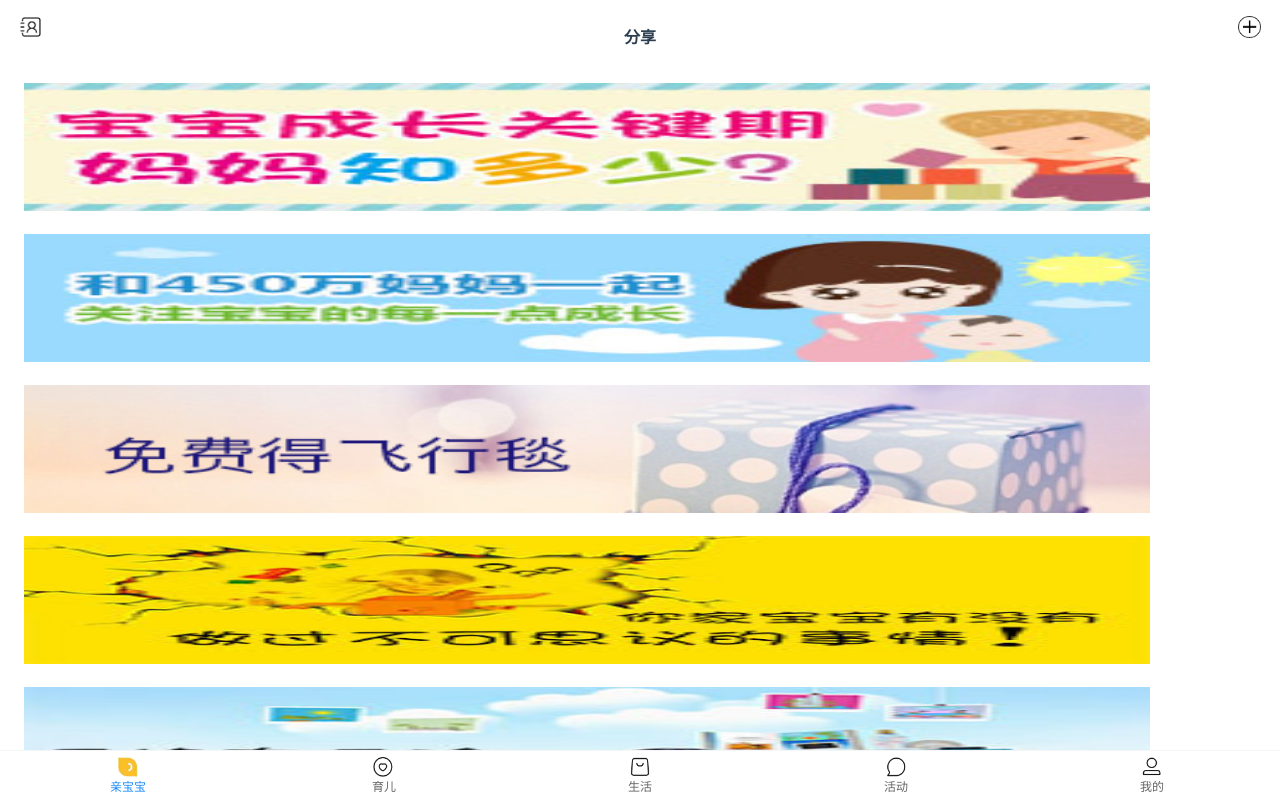
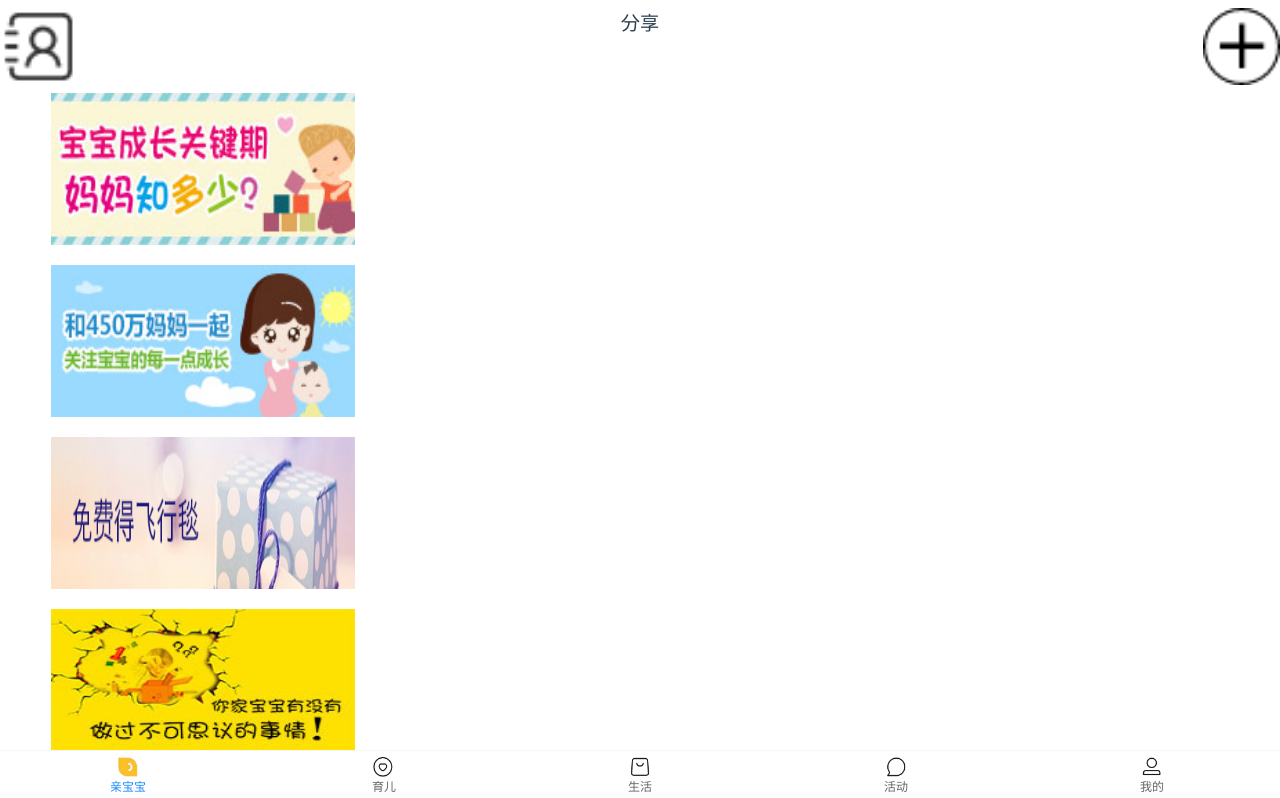
Before and after one commit to baizhaozhao125/baby, a Vue app: page /Chat in a window 1280 px wide. Shown: the top 798 px of the page. Built offline with nearby package versions, Linux system fonts and the light colour scheme.

Commit message:
分享页面调整

```diff
--- a/src/views/ChatCom/Chat.vue
+++ b/src/views/ChatCom/Chat.vue
@@ -1,26 +1,38 @@
 <template>
-  <div id="container" style="width:100%;">
+  <div id="container">
     <!-- 顶部图表 -->
     <div class="all">
-    <img class="d2" src="../../assets/chat/11.png" >
+      <img class="d2" src="../../assets/chat/11.png" />
       <p class="size">分享</p>
-    <img class="d1" src="../../assets/chat/10.png" >
+      <img class="d1" src="../../assets/chat/10.png" />
     </div>
     <!-- 分享图片 -->
+    <div>
       <div class="frist">
-    <img class="tu" src="../../assets/chat/12.jpg" >
+        <a href="https://m.jd.com/">
+          <img class="tu" src="../../assets/chat/12.jpg" />
+        </a>
       </div>
       <div class="frist">
-    <img class="tu" src="../../assets/chat/14.jpg" >
+        <a href="https://m.jd.com/">
+          <img class="tu" src="../../assets/chat/14.jpg" />
+        </a>
       </div>
       <div class="frist">
-  <img class="tu" src="../../assets/chat/18.jgp.jpg" >
+        <a href="https://m.jd.com/">
+          <img class="tu" src="../../assets/chat/18.jgp.jpg" />
+        </a>
       </div>
       <div class="frist">
-  <img class="tu" src="../../assets/chat/19.jpg" >
+        <a href="https://m.jd.com/">
+          <img class="tu" src="../../assets/chat/19.jpg" />
+        </a>
       </div>
       <div class="frist">
-  <img class="tu" src="../../assets/chat/20.jpg" >
+        <a href="https://m.jd.com/">
+          <img class="tu" src="../../assets/chat/20.jpg" />
+        </a>
+      </div>
     </div>
     <!-- 加空div显示页面全部的内容 -->
     <div style="margin-top:3rem;"></div>
@@ -32,41 +44,29 @@ import HomeFooter from "../pages/footer";
 export default {
   components: {
     HomeFooter
-  },
   }
+};
 </script>
-<style scoped>
+<style lang="scss" scoped>
 .all{
   display: flex;
-  justify-content:space-between;
+  flex-direction:row;
+  justify-content: space-between;
+  margin-top: 0.5rem;
+  width:100%;
 }
-.tu +.tu{
-width:88%;
-height:8rem;
-border:1.5rem solid white;
+.all img{
+  width:6%;
+  height:6%
 }
-.tu{
-width:88%;
-height:8rem;
-border-top:1.2rem solid white;
-border-right:1.5rem solid white;
-border-left:1.5rem solid white;
+.all p{
+  font-size: 1.2rem;
+  margin:0;padding:0;
 }
-.d1{
-  width:1.4rem;
-  height:1.4rem;
-  margin-right:1.2rem;
-  margin-top:1rem;
-}
-.d2{
-  width:1.4rem;
-  height:1.4rem;
-  margin-left:1.2rem;
-  margin-top:1rem;
-}
-.size{
-  font-size:1rem;
-  margin-top:1.5rem;
-  font-weight: 600;
+.tu {
+  width: 19rem;
+  height: 9.5rem;
+  padding:0.5rem 2rem;
+  margin-left:1.5%
 }
 </style>
--- a/src/views/Community.vue
+++ b/src/views/Community.vue
@@ -1,11 +1,9 @@
 <template>
   <div id="container">
     <div>
-     <img id="img1" src="../assets/community/1_03.png" alt="">
+      <img id="img1" src="../assets/community/1_03.png" alt />
       <h3 style="margin-left:7rem">欢迎来到宝宝社区</h3>
-     <van-notice-bar
-      text="欢迎来到本社区,即日起专家讲师在线免费分享宝宝健康成长经验"
-      left-icon="volume-o"/>
+      <van-notice-bar text="欢迎来到本社区,即日起专家讲师在线免费分享宝宝健康成长经验" left-icon="volume-o" />
 
       <!-- <input type="text" placeholder="宝宝成长计划"><button>搜索</button> -->
       <van-search placeholder="请输入搜索关键词" v-model="value" />
@@ -13,130 +11,172 @@
     <!-- 小图标基础用法 -->
     <div style="display:flex;justify-content:space-around">
       <div>
-              <img style="width:60%;margin-top:0.3rem;margin-left:1rem" src="../assets/community/食谱.png" alt="">
-              <a href="javascript:;"><h6>食谱</h6></a>
+        <img
+          style="width:60%;margin-top:0.3rem;margin-left:1rem"
+          src="../assets/community/食谱.png"
+          alt
+        />
+        <a href="javascript:;">
+          <h6>食谱</h6>
+        </a>
       </div>
       <div>
-              <img style="width:60%;margin-top:0.3rem;margin-left:1rem" src="../assets/community/听听内容.png" alt="">
-              <a href="javascript:;"><h6>听听</h6></a>
+        <img
+          style="width:60%;margin-top:0.3rem;margin-left:1rem"
+          src="../assets/community/听听内容.png"
+          alt
+        />
+        <a href="javascript:;">
+          <h6>听听</h6>
+        </a>
       </div>
       <div style="margin-top:0.4rem">
-              <img style="width:50%;margin-top:0.3rem;margin-left:1.5rem" src="../assets/community/百科 (1).png" alt="">
-              <a href="javascript:;"><h6>百科</h6></a>
+        <img
+          style="width:50%;margin-top:0.3rem;margin-left:1.5rem"
+          src="../assets/community/百科 (1).png"
+          alt
+        />
+        <a href="javascript:;">
+          <h6>百科</h6>
+        </a>
       </div>
       <div>
-              <img style="width:60%;margin-top:0.3rem;margin-left:1.1rem" src="../assets/community/问答.png" alt="">
-              <a href="javascript:;"><h6>问答</h6></a>
+        <img
+          style="width:60%;margin-top:0.3rem;margin-left:1.1rem"
+          src="../assets/community/问答.png"
+          alt
+        />
+        <a href="javascript:;">
+          <h6>问答</h6>
+        </a>
       </div>
     </div>
 
-        <img src="../assets/community/1_02.png" style="width:100%" alt="">
+    <img src="../assets/community/1_02.png" style="width:100%" alt />
     <h4 style="margin-left:2rem">-----------------------知识专题-----------------------</h4>
     <div style="background-color:#f7f7f7; ">
       <div style="margin-left:2rem">
-            <img id="yuner" src="../assets/community/婚前备孕 (1).png" alt=""><a href="">备孕</a>
-            <img id="yuner" src="../assets/community/怀孕 (2).png" alt=""><a href="">怀孕</a>
-            <img id="yuner" src="../assets/community/yr.png" alt=""><a href="">0-1岁</a>
-            <img id="yuner" src="../assets/community/yinger_1.png" alt=""><a href="">1-2岁</a>
-            <img id="yuner" src="../assets/community/yinger.png" alt=""><a href="">2-3岁</a>
+        <img id="yuner" src="../assets/community/婚前备孕 (1).png" alt />
+        <a href>备孕</a>
+        <img id="yuner" src="../assets/community/怀孕 (2).png" alt />
+        <a href>怀孕</a>
+        <img id="yuner" src="../assets/community/yr.png" alt />
+        <a href>0-1岁</a>
+        <img id="yuner" src="../assets/community/yinger_1.png" alt />
+        <a href>1-2岁</a>
+        <img id="yuner" src="../assets/community/yinger.png" alt />
+        <a href>2-3岁</a>
       </div>
     </div>
 
     <div id="div1">
-        <img id="img3" src="../assets/community/6d81800a19d8bc3e9151ba0b868ba61ea9d34591.jpg"  alt="">
-        <h5 style="width:100%;margin-top:-0.1rem;margin-left:0.3rem">添加辅食结束期食谱:油豆腐韭菜饭 <h6 style="margin-top:8px">材料 | 稠饭40g，土豆15g，油豆腐、韭菜各5g,水3大勺
+      <img id="img3" src="../assets/community/6d81800a19d8bc3e9151ba0b868ba61ea9d34591.jpg" alt />
+      <h5 style="width:100%;margin-top:-0.1rem;margin-left:0.3rem">
+        添加辅食结束期食谱:油豆腐韭菜饭
+        <h6 style="margin-top:8px">
+          材料 | 稠饭40g，土豆15g，油豆腐、韭菜各5g,水3大勺
           1. 将油豆腐焯水，去除表面油脂和杂物。控干切碎
           2. 将韭菜和土豆切至5mm大小
           3. 热锅中加少许食用油，将切碎的油豆腐、韭菜、土豆入锅翻炒片刻，加入稠饭，搅拌均匀即可。
-          </h6></h5>
+        </h6>
+      </h5>
     </div>
     <div id="div1">
-         <img id="img3" src="../assets/community/686dfd05c327d170c76b8ca_nb.jpg" alt="">
-         <h5 style="width:100%;margin-top:-0.1rem;margin-left:0.1rem">怎样规律宝宝作息时间 <h6 style="margin-top:8px">
-营造一个好的睡眠空间，生活中很多因素都会影响宝宝的睡眠，所以要注意全方面的进行调理，要把室内的温度控制好，另外可以在睡觉前给宝宝喝一杯牛奶，这样有助于宝宝的入睡，还要注意在宝宝睡觉的时候，不能有太大的声音出现。
-          </h6></h5>
+      <img id="img3" src="../assets/community/686dfd05c327d170c76b8ca_nb.jpg" alt />
+      <h5 style="width:100%;margin-top:-0.1rem;margin-left:0.1rem">
+        怎样规律宝宝作息时间
+        <h6
+          style="margin-top:8px"
+        >营造一个好的睡眠空间，生活中很多因素都会影响宝宝的睡眠，所以要注意全方面的进行调理，要把室内的温度控制好，另外可以在睡觉前给宝宝喝一杯牛奶，这样有助于宝宝的入睡，还要注意在宝宝睡觉的时候，不能有太大的声音出现。</h6>
+      </h5>
     </div>
     <h4 style="margin-left:3rem">-----------------宝宝健康中心------------------</h4>
     <div>
-         <img style="width:50%;margin-left:5rem;" src="../assets/community/u=4086292671,3756374969&fm=173&app=49&f=JPEG.jpg" alt="">
-         <h5 style="width:100%;margin-top:-0.1rem;margin-left:0.1rem">宝宝发烧怎么物理降温 <h6 style="margin-top:8px">
+      <img
+        style="width:50%;margin-left:5rem;"
+        src="../assets/community/u=4086292671,3756374969&fm=173&app=49&f=JPEG.jpg"
+        alt
+      />
+      <h5 style="width:100%;margin-top:-0.1rem;margin-left:0.1rem">
+        宝宝发烧怎么物理降温
+        <h6 style="margin-top:8px">
           如果孩子仅有高热，没有各种合并症出现，尽管退烧缓慢，或者时有反复，也不必担心，应该耐心在家中治疗、护理，可采取如下措施：
-
           1、保持环境安静、舒适、湿润，室内定时通风，成人不要吸烟。
-
           2、发烧是机体对抗微生物入侵的保护性反应，有益于增强机体抵抗力，因此38.5℃以下的体温不必服退热药，只有体温超过38.5℃以上，才需采取退烧措施。
-
           3、病儿的衣服不宜穿得过多，被子不要盖得太厚，更不要捂汗”，以免影响散热，使体温温升得更高。
-
           4、要鼓励孩子多喝开水多吃水果。发热后孩子食欲减退，可准备一些易于消化的饭菜，选择孩子体温不高，或吃药退烧的时机进食，但不要吃得太饱。
-          </h6></h5>
+        </h6>
+      </h5>
     </div>
     <div>
-         <img style="width:50%;margin-left:5rem;" src="../assets/community/u=3462285731,1819549802&fm=173&app=49&f=JPEG.jpg" alt="">
-         <h5 style="width:100%;margin-top:-0.1rem;margin-left:0.1rem">一岁宝宝感冒咳嗽流鼻涕怎么办？这6种做法很有用<h6 style="margin-top:8px">
+      <img
+        style="width:50%;margin-left:5rem;"
+        src="../assets/community/u=3462285731,1819549802&fm=173&app=49&f=JPEG.jpg"
+        alt
+      />
+      <h5 style="width:100%;margin-top:-0.1rem;margin-left:0.1rem">
+        一岁宝宝感冒咳嗽流鼻涕怎么办？这6种做法很有用
+        <h6 style="margin-top:8px">
           1.保持空气流通
-
           大家要注意保持空气流通，并做好宝宝的保暖工作。另外，大家要让宝宝多喝水，这样对缓解宝宝感冒咳嗽流鼻涕很有帮助。
-
           2.及时擤鼻涕
-
           宝宝还小，感冒流鼻涕，自己还不会擤。如果鼻涕不及时处理掉，不但有可能会影响体内毒素排出，还有可能会妨碍宝宝的正常呼吸。大家要及时帮助宝宝擤鼻涕，保证呼吸畅通和毒素顺利排出，这对于宝宝身体康复很有好处。
-
           3.喂适量蜂蜜水
-
           在杯中加入适量蜂蜜，用开水冲开后调匀。宝宝喝蜂蜜水不但可以止咳，还可以改善睡眠质量。蜂蜜水有很好的止咳疗效，不过一岁以下宝宝不能适用此法。
-          </h6></h5>
+        </h6>
+      </h5>
     </div>
+    <div style="margin-top:5rem"></div>
   </div>
 </template>
 
 <script>
 export default {
-      data(){
-        return{
-          value:''
+  data() {
+    return {
+      value: ""
+    };
   }
-      }
-}
+};
 </script>
 
 <style scoped>
-    #div1{
-      display:flex;
-      justify-content:start;
-      margin-top:1rem;
+#div1 {
+  display: flex;
+  justify-content: start;
+  margin-top: 1rem;
 }
 /* #container{
       display:flex;
     } */
-    #img1{
-      margin-top:1.2rem;
-      margin-left:10rem;
+#img1 {
+  margin-top: 1.2rem;
+  margin-left: 10rem;
 }
-    van-swipe img{
-      width:100%;
-      height:100%;
+van-swipe img {
+  width: 100%;
+  height: 100%;
 }
-    mycanvas{
-      background-image:url("../assets/community/1_03.png");
-      background-size:100%;
+mycanvas {
+  background-image: url("../assets/community/1_03.png");
+  background-size: 100%;
 }
-    #yuner{
-      width:6%;
+#yuner {
+  width: 6%;
 }
-    a{
-      height:1rem;
+a {
+  height: 1rem;
   text-align: center;
-      line-height:1rem;
-      color:lightslategray
+  line-height: 1rem;
+  color: lightslategray;
 }
-    #img3{
-     width:30%;
-     height:100%;
+#img3 {
+  width: 30%;
+  height: 100%;
   position: relative;
   /* left:-8rem */
 }
-    h6{
-      color:slategray
+h6 {
+  color: slategray;
 }
 </style>
```
Lines whose indentation alone changed are shown as unchanged.
